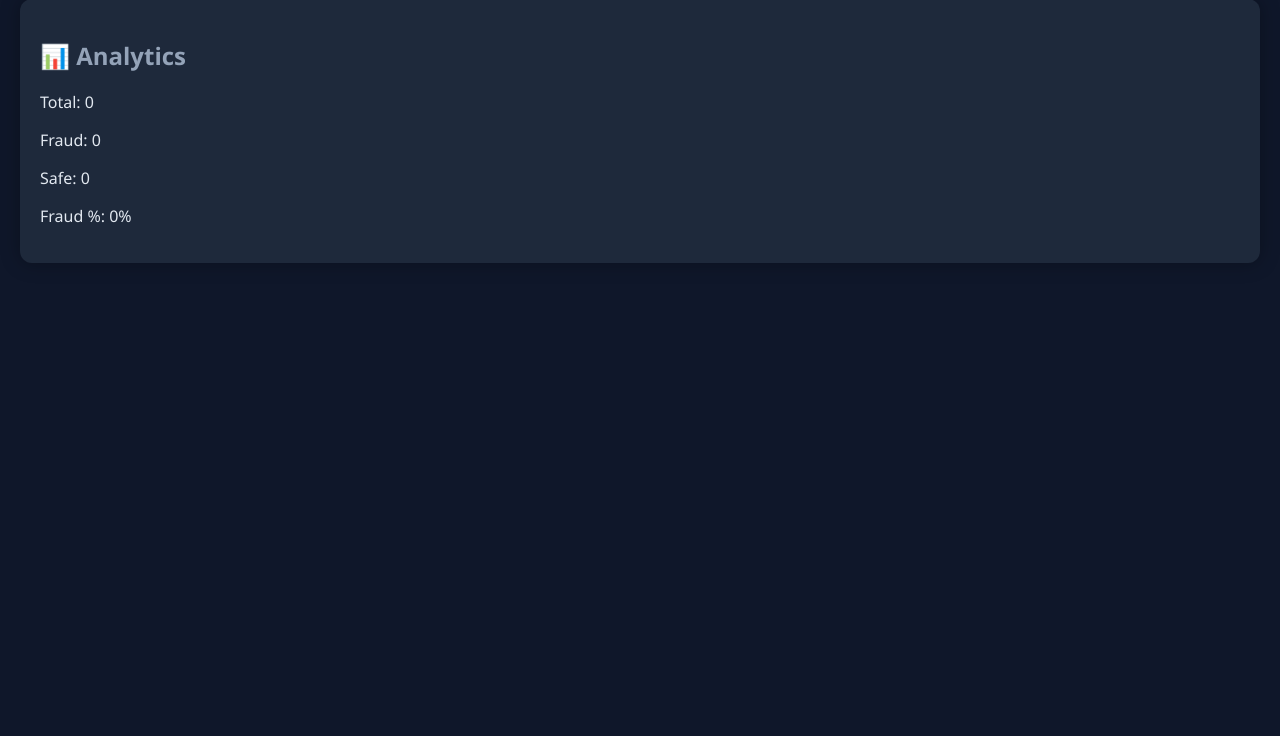
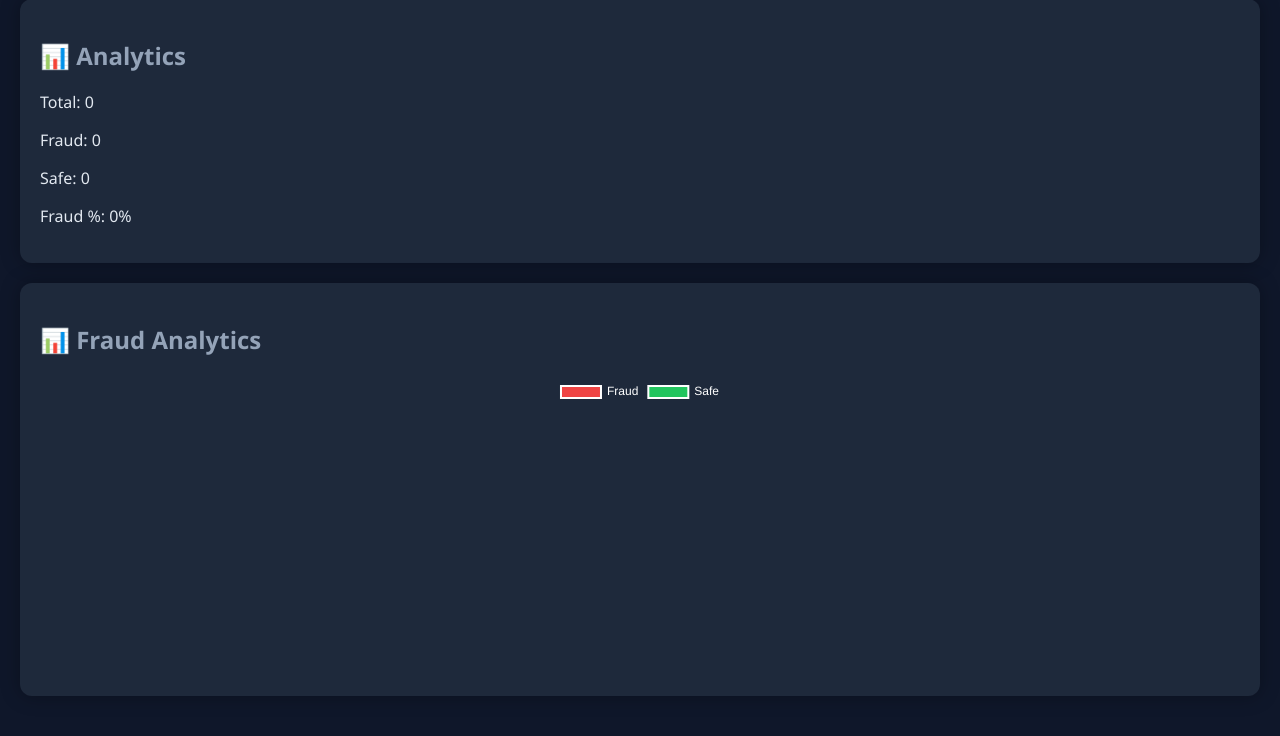
Before and after one commit to Rao130/fintech-ai-system, a Flask app: page / in a window 1280 px wide. Shown: the part 453-1189 px from the top of the page. Before the commit the page ends 716 px from the top, so only its background shows below. Run offline with Flask 3, Linux system fonts and the light colour scheme; data that the repository does not hold is empty; parts of the project's set-up code (start-up, migrations or seed data) failed here and were passed over.

Commit message:
updated system file

```diff
--- a/templates/index.html
+++ b/templates/index.html
@@ -3,6 +3,7 @@
 <head>
     <title>Fraud Detection System</title>
     <link rel="stylesheet" href="{{ url_for('static', filename='style.css') }}">
+    <script src="https://cdn.jsdelivr.net/npm/chart.js"></script>
 </head>
 <body>
 
@@ -24,6 +25,10 @@
         <p>Fraud: <span id="fraud">0</span></p>
         <p>Safe: <span id="safe">0</span></p>
         <p>Fraud %: <span id="percent">0%</span></p>
+    </div>
+        <div class="card">
+        <h2>📊 Fraud Analytics</h2>
+        <canvas id="fraudChart"></canvas>
     </div>
     <script>
         function checkFraud() {
@@ -50,6 +55,7 @@
 
                 loadHistory(); // ✅ important
                 loadAnalytics(); // ✅ important
+                loadChart(); // ✅ important
             });
         }
 
@@ -83,6 +89,41 @@
         window.onload = function() {
             loadHistory();
             loadAnalytics();
+            loadChart();
+        }
+        let chart;
+
+        function loadChart() {
+            fetch('/analytics')
+            .then(res => res.json())
+            .then(data => {
+
+                const ctx = document.getElementById('fraudChart');
+
+                if(chart) {
+                    chart.destroy();
+                }
+
+                chart = new Chart(ctx, {
+                    type: 'doughnut',
+                    data: {
+                        labels: ['Fraud', 'Safe'],
+                        datasets: [{
+                            data: [data.fraud, data.safe],
+                            backgroundColor: ['#ef4444', '#22c55e']
+                        }]
+                    },
+                    options: {
+                        plugins: {
+                            legend: {
+                                labels: {
+                                    color: 'white'
+                                }
+                            }
+                        }
+                    }
+                });
+            });
         }
     </script>
 
```
